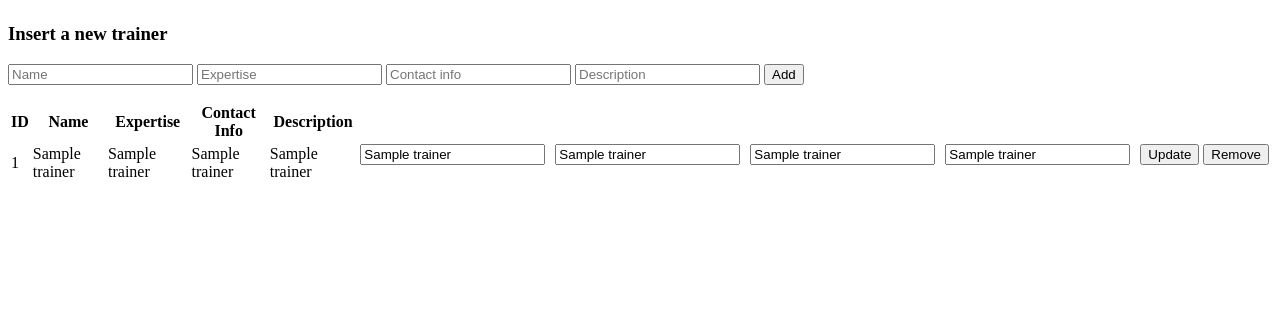
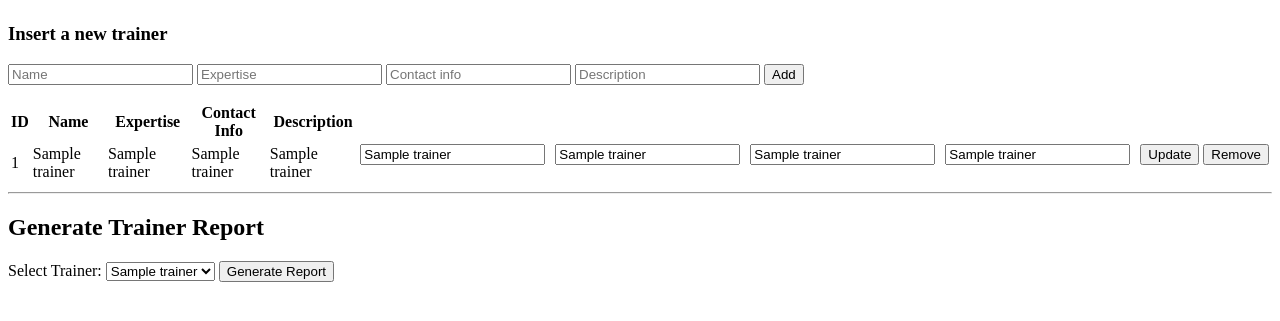
Before and after one commit to mwong3723/Gym-Membership-Application, a Flask app: page /admin_dashboard in a window 1280 px wide. Shown: the part 305-626 px from the top of the page. Run offline with Flask 3, Linux system fonts and the light colour scheme; a database or web service that is not in the repository returns one stand-in record (values such as "Sample title"); some libraries are stand-ins or nearby versions.

Commit message:
created html code for generating report

```diff
--- a/templates/admin_dashboard.html
+++ b/templates/admin_dashboard.html
@@ -120,5 +120,27 @@
                     {% endfor %}
                 </tbody>
             </table>
+            <hr>
+            <h2>Generate Trainer Report</h2>
+            <form method="POST" action="/admin_dashboard/generate_report">
+                <label for="trainer_id">Select Trainer:</label>
+                <select name="trainer_id" id="trainer_id">
+                    {% for row in trainers %}
+                        <option value="{{ row.id }}">{{ row.name }}</option>
+                    {% endfor %}
+                </select>
+                <button type="submit">Generate Report</button>
+            </form>
+
+            {% if report %}
+                <h3>Report for {{ report.trainer_name }}</h3>
+                <p><strong>Total Workouts Logged:</strong> {{ report.total_workouts }}</p>
+                <ul>
+                    {% for workout in report.workouts %}
+                        <li>{{ workout.date }} - {{ workout.description }}</li>
+                    {% endfor %}
+                </ul>
+            {% endif %}
+
         </body>
     </html>
```
Lines whose indentation alone changed are shown as unchanged.
